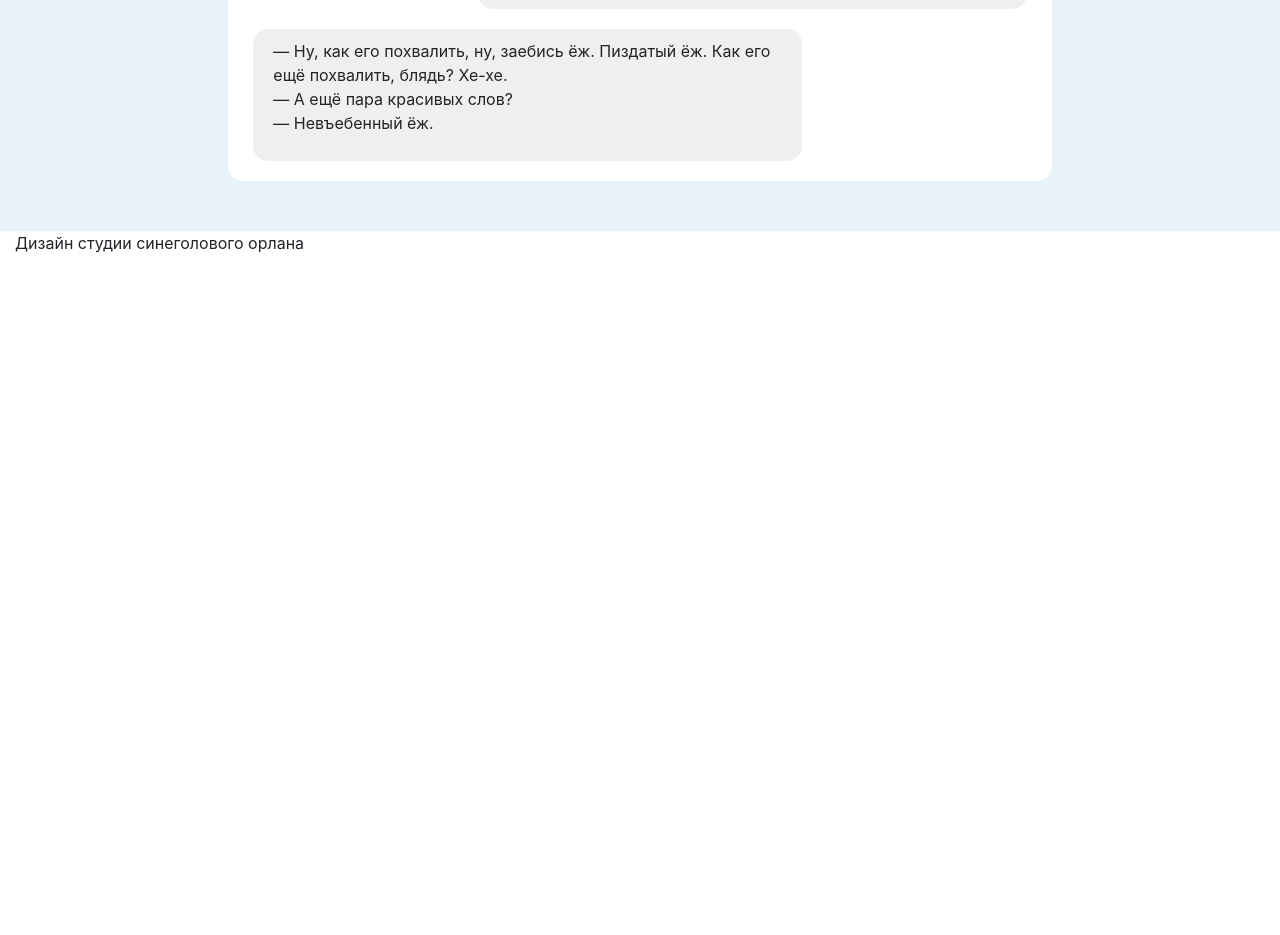
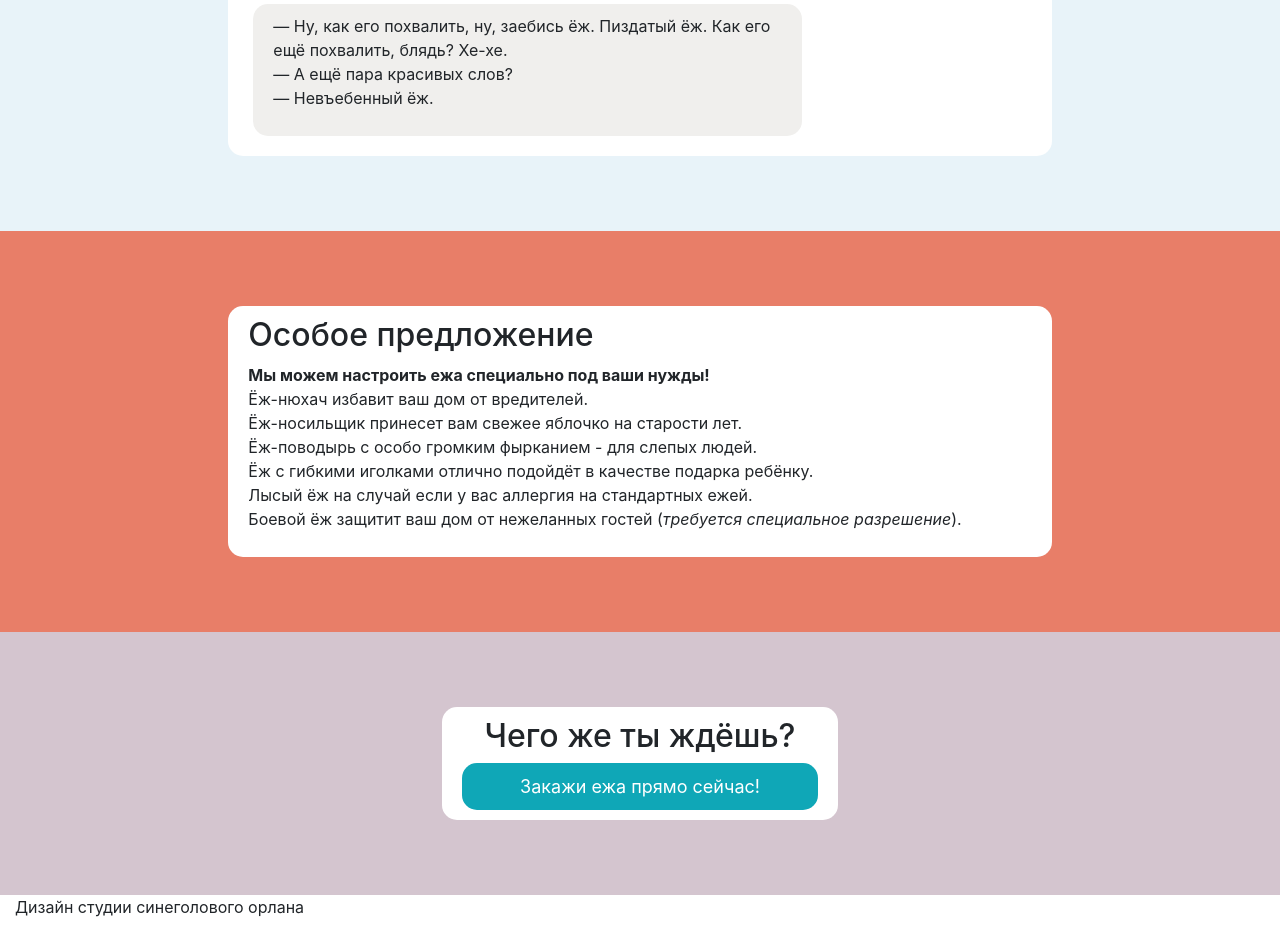
Before and after one commit to TheSplendidOne/WebProject, a plain HTML site: page yozhFarm.html in a window 1280 px wide. Shown: the part 1546-2481 px from the top of the page. Before the commit the page ends 1817 px from the top, so only its background shows below. Drawn offline with Linux system fonts and the light colour scheme.

Commit message:
Add special block

```diff
--- a/css/styles.css
+++ b/css/styles.css
@@ -6,6 +6,7 @@
 .header-content {
   padding: 15px;
   background-color: white;
+  border-bottom: 1px solid black;
 }
 
 .header-label {
@@ -27,6 +28,7 @@
   border-radius: 15px;
   background-color: white;
   min-width: 100%;
+  margin: 75px 0;
 }
 
 .select-bg {
@@ -56,10 +58,6 @@
   font-size: small;
 }
 
-.presentation-block {
-  margin: 100px 0;
-}
-
 .presentation-img {
   max-width: 100%;
   border-radius: 15px;
@@ -67,10 +65,6 @@
 
 .comments-bg {
   background-color: #e8f3f9;
-}
-
-.comments-block {
-  margin: 50px 0;
 }
 
 .comment-block {
@@ -89,6 +83,14 @@
   flex-direction: column;
 }
 
+.special-bg {
+  background-color: #e87e68;
+}
+
+.buy-bg {
+  background-color: #d4c5cf;
+}
+
 main {
   margin-top: 64px;
 }
--- a/yozhFarm.html
+++ b/yozhFarm.html
@@ -42,7 +42,7 @@
           <div class="col-md-4">
             <div class="info-block select-info-block">
               <div class="section-inner">
-                <h4>У всех твоих друзей уже есть ёж<br></h4>
+                <h4 class="text-center">У всех твоих друзей уже есть ёж</h4>
                 <div class="btn-block">
                   Купи и ты
                 </div>
@@ -56,7 +56,7 @@
           <div class="col-md-1">
           </div>
           <div class="col-md-4">
-            <div class="info-block presentation-block">
+            <div class="info-block">
               <div class="section-inner">
                 <h4>YOZH</h4>
                 <p>
@@ -90,7 +90,7 @@
           <div class="col-md-1">
           </div>
           <div class="col">
-            <div class="info-block presentation-block">
+            <div class="info-block">
               <div class="section-inner">
                 <img class="presentation-img" src="./images/yozh.jpg" id="YOZH_img"></img>
               </div>
@@ -103,7 +103,7 @@
           <div class="col-md-2">
           </div>
           <div class="col">
-            <div class="info-block comments-block">
+            <div class="info-block">
               <div class="section-inner">
                 <h2>Отзывы довольных покупателей</h2>
                 <div class="comments-inner-block">
@@ -147,6 +147,44 @@
           <div class="col-md-2">
           </div>
         </div>
+        <div class="row special-bg">
+          <div class="col-md-2">
+          </div>
+          <div class="col">
+            <div class="info-block">
+              <div class="section-inner">
+                <h2>Особое предложение</h2>
+                <p>
+                  <b>Мы можем настроить ежа специально под ваши нужды!</b><br>
+                  Ёж-нюхач избавит ваш дом от вредителей.<br>
+                  Ёж-носильщик принесет вам свежее яблочко на старости лет.<br>
+                  Ёж-поводырь с особо громким фырканием - для слепых людей.<br>
+                  Ёж с гибкими иголками отлично подойдёт в качестве подарка ребёнку.<br>
+                  Лысый ёж на случай если у вас аллергия на стандартных ежей.<br>
+                  Боевой ёж защитит ваш дом от нежеланных гостей (<i>требуется специальное разрешение</i>).
+                </p>
+              </div>
+            </div>
+          </div>
+          <div class="col-md-2">
+          </div>
+        </div>
+        <div class="row buy-bg">
+          <div class="col-md-4">
+          </div>
+          <div class="col">
+            <div class="info-block">
+              <div class="section-inner">
+                <h2 class="text-center">Чего же ты ждёшь?</h2>
+                <div class="btn-block">
+                  Закажи ежа прямо сейчас!
+                </div>
+              </div>
+            </div>
+          </div>
+          <div class="col-md-4">
+          </div>
+        </div>
       </div>
     </main>
     <footer class="footer-wrapper">
```
